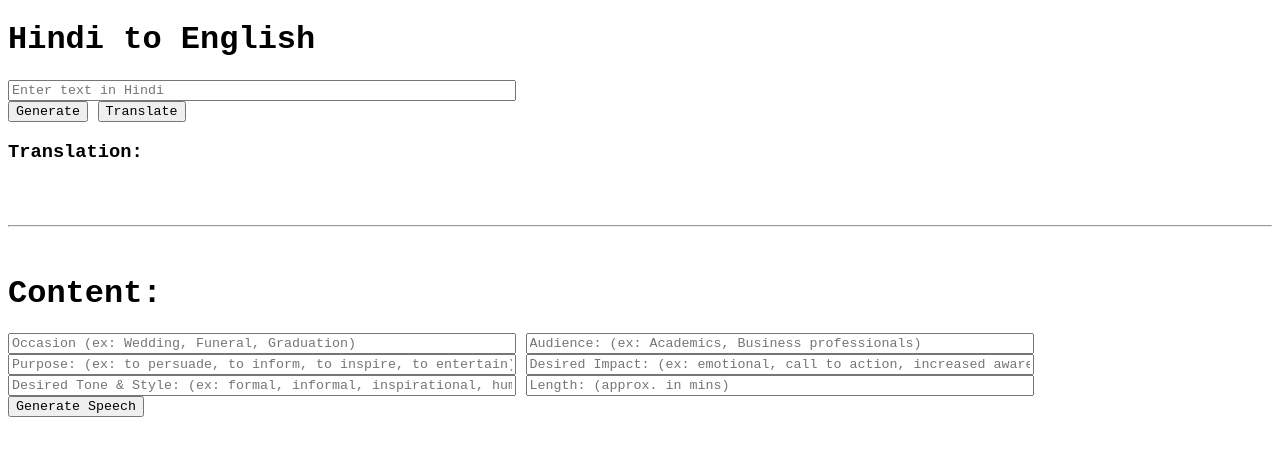
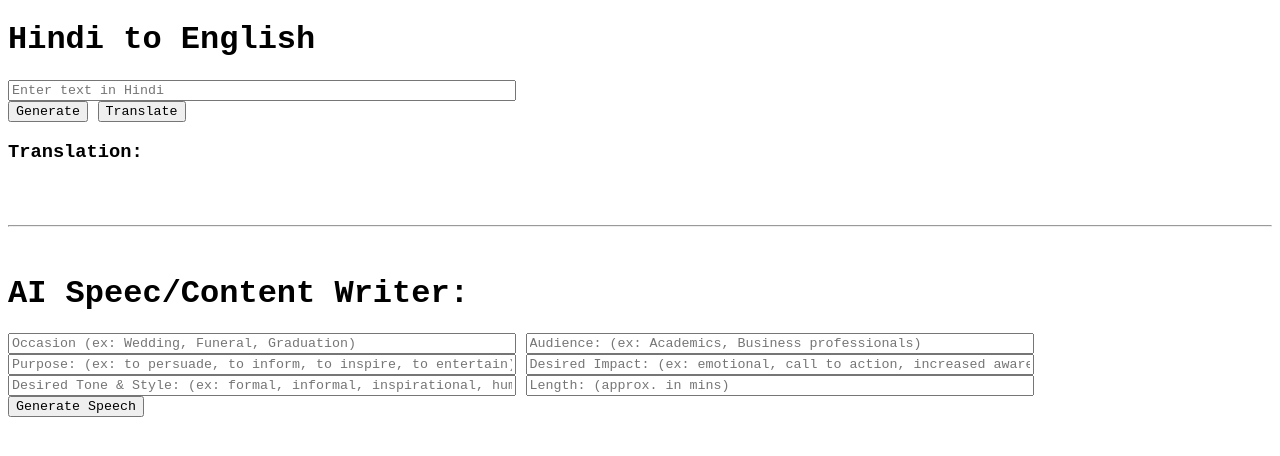
Before and after one commit to jyotirmay-exe/adhicrat-ai-backend, a website: page index.html in a window 1280 px wide. Drawn offline with Linux system fonts and the light colour scheme.

Commit message:
page update

```diff
--- a/index.html
+++ b/index.html
@@ -21,7 +21,7 @@
     <br><br>
     <hr>
     <br>
-    <h1>Content:</h1>
+    <h1>AI Speec/Content Writer:</h1>
     <input type="text" id="occasion" placeholder="Occasion (ex: Wedding, Funeral, Graduation)" style="width: 500px;">
     <input type="text" id="audience" placeholder="Audience: (ex: Academics, Business professionals)" style="width: 500px;">
     <input type="text" id="purpose" placeholder="Purpose: (ex: to persuade, to inform, to inspire, to entertain)" style="width: 500px;">
```
